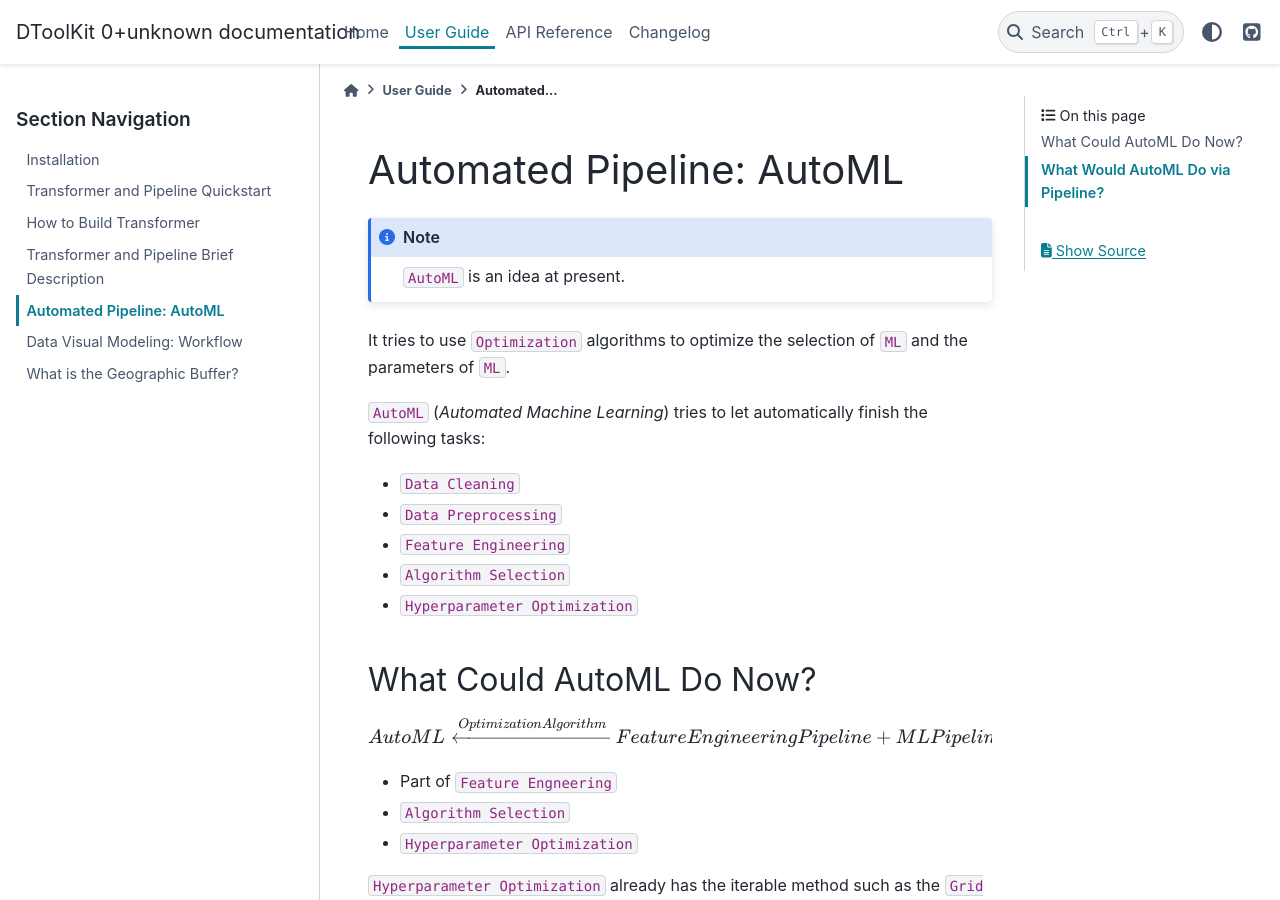
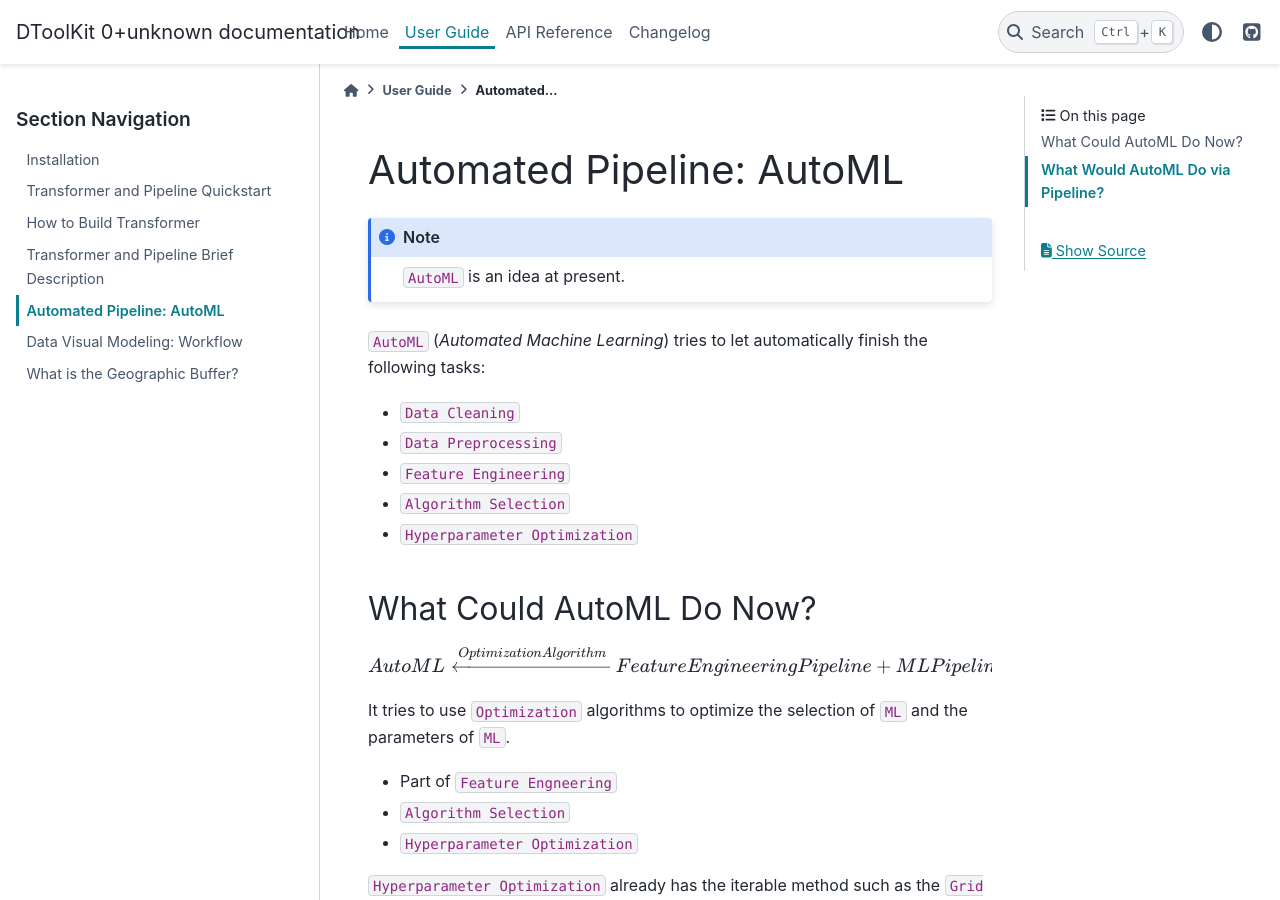
Before and after one commit to Zeroto521/my-data-toolkit, a Sphinx documentation site: the page built from doc/source/guide/automl.md, in a window 1280 px wide and 900 px high. Built offline with Sphinx 7.4.7 and the PyData theme 0.15.4, drawn with Linux system fonts in a browser that asks for light colours; some of the changed lines change nothing that is shown.

Commit message:
DOC: replace sentence

```diff
--- a/doc/source/guide/automl.md
+++ b/doc/source/guide/automl.md
@@ -3,8 +3,6 @@
 :::{note}
 `AutoML` is an idea at present.
 :::
-
-It tries to use `Optimization` algorithms to optimize the selection of `ML` and the parameters of `ML`.
 
 `AutoML` (*Automated Machine Learning*) tries to let automatically finish the following tasks:
 
@@ -17,6 +15,8 @@ It tries to use `Optimization` algorithms to optimize the selection of `ML` and
 ## What Could AutoML Do Now?
 
 {math}`AutoML \xleftarrow{OptimizationAlgorithm} Feature Engineering Pipeline + ML Pipeline`
+
+It tries to use `Optimization` algorithms to optimize the selection of `ML` and the parameters of `ML`.
 
 - Part of `Feature Engneering`
 - `Algorithm Selection`
```
